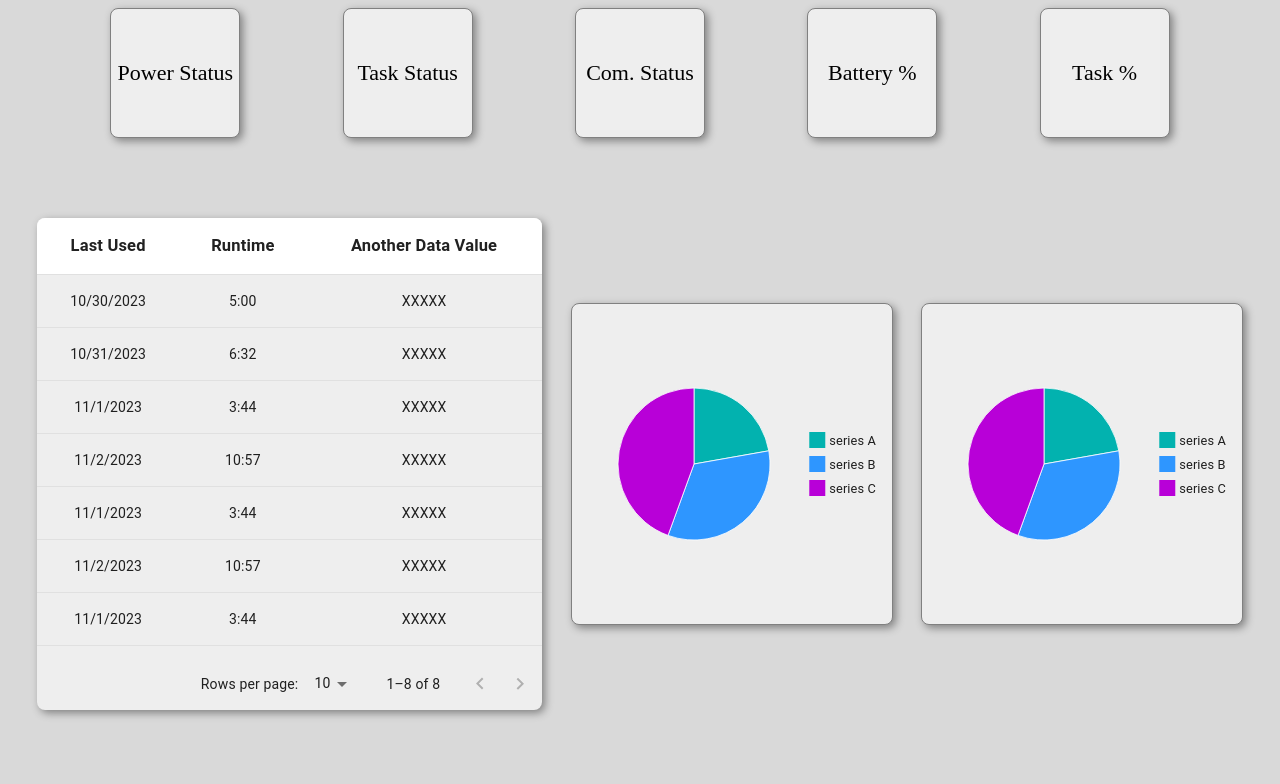
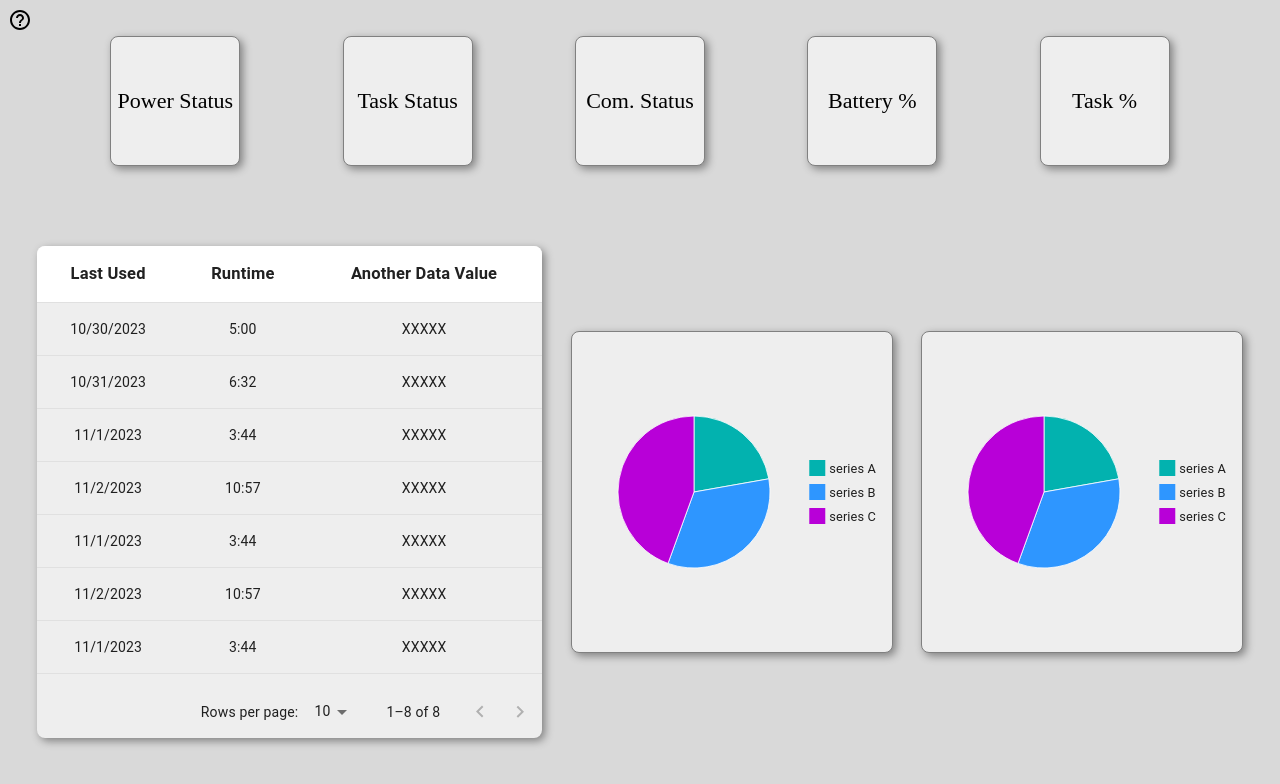
Before and after one commit to zeldafan664/Team-Projects-Team6, a React (Create React App) app in the folder Frontend/thereactapp/: page / in a window 1280 px wide. Shown: the top 784 px of the page. Built offline with nearby package versions, Linux system fonts and the light colour scheme.

Commit message:
Added tooltip for user guide

```diff
--- a/Frontend/thereactapp/src/Homepage.tsx
+++ b/Frontend/thereactapp/src/Homepage.tsx
@@ -5,12 +5,18 @@ import Box from '@mui/material/Box';
 import PieDisplay from './PieChart';
 import InfoDisplay from './InfoChart';
 import UsageData from './UsageData';
+import Tooltip from '@mui/material/Tooltip';
+import HelpOutlineIcon from '@mui/icons-material/HelpOutline';
 
 function Homepage() {
     setBodyColor({ color: "#d9d9d9" })
 
     return (
         <>
+            <Tooltip title="User Guide">
+                <HelpOutlineIcon></HelpOutlineIcon>
+            </Tooltip>
+
             <RobotStatus />
             <Box sx={{ display: "flex", justifyContent: "space-evenly", alignItems: "center", marginTop: "5rem" }}>
                 <UsageData />
```
